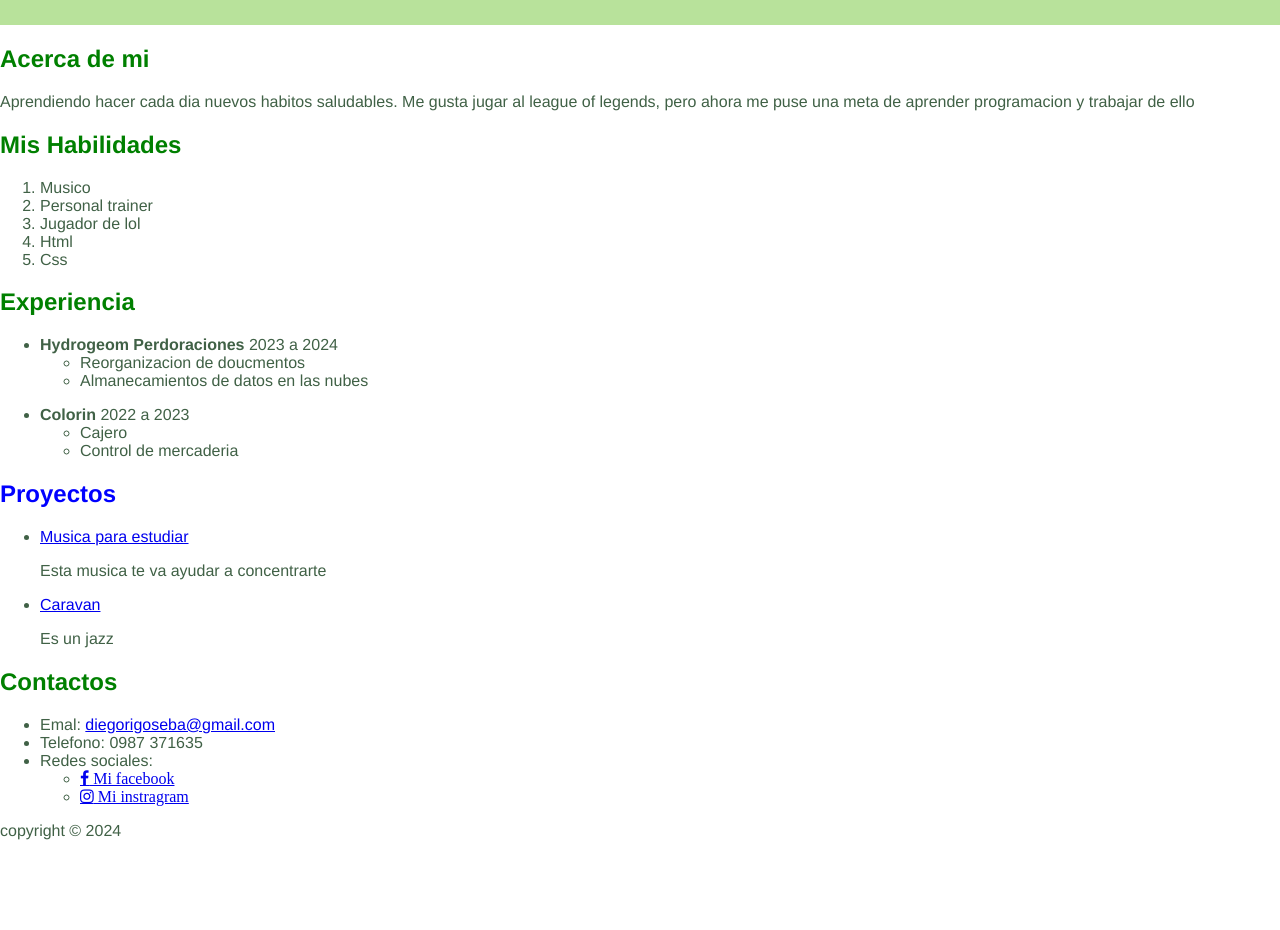
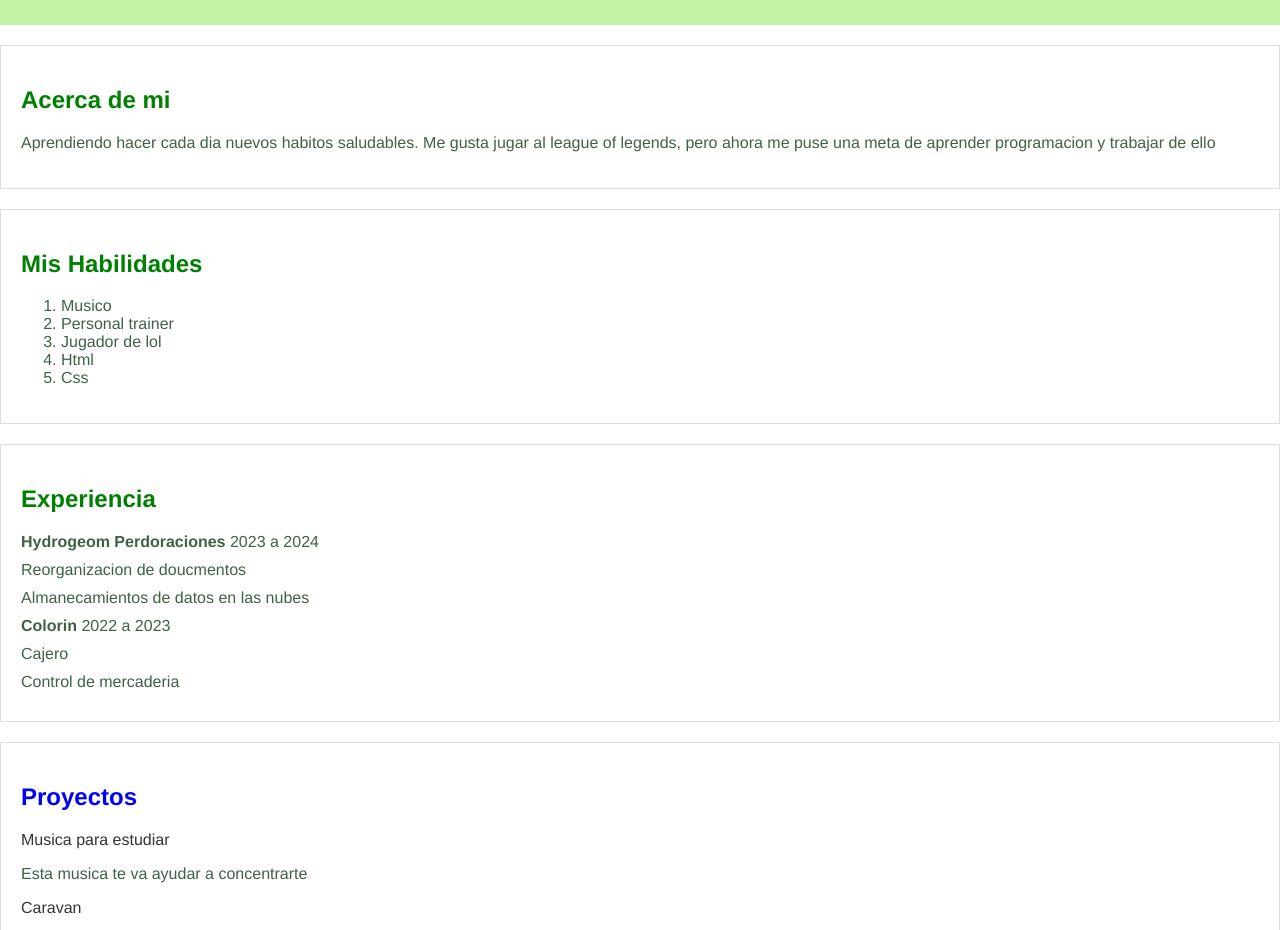
Before and after one commit to LaDieguera/html-portafolio, a plain HTML site: page index.html in a window 1280 px wide. Shown: the part 143-1073 px from the top of the page. Before the commit the page ends 999 px from the top, so only its background shows below. Drawn offline with Linux system fonts and the light colour scheme.

Commit message:
css casi culminado
tengo que corregir algunos detalles

```diff
--- a/style.css
+++ b/style.css
@@ -28,9 +28,76 @@ nav {
     transition: all 0.3s ease-in-out;
   }
   header {
-    background-color: #b8e29b;
-    color: #fff;
+    background-color: #c5f1a6;
+    color: #fded07;
     text-align: center;
     padding: 20px;
     margin-bottom: 20px;
   }
+  section {
+    padding: 20px;
+    border: 1px solid #ddd;
+    margin-bottom: 20px;
+  }
+  #acerca-de-mi {
+    text-align: justify;
+  }
+  #habilidades ul {
+    list-style: none;
+    padding: 0;
+  }
+
+  #habilidades ul li {
+    display: inline-block;
+    padding: 5px;
+    border: 1px solid #ddd;
+    border-radius: 5px;
+    margin-right: 10px;
+  }
+  #experiencia ul {
+    list-style: none;
+    padding: 0;
+    margin: 0;
+  }
+
+  #experiencia ul li {
+    margin-bottom: 10px;
+  }
+  #proyectos ul {
+    list-style: none;
+    padding: 0;
+    margin: 0;
+  }
+
+  #proyectos ul li a {
+    text-decoration: none;
+    color: #333;
+  }
+
+  #proyectos ul li a:hover {
+    text-decoration: underline;
+  }
+  #sociales {
+    list-style: none;
+    padding: 0;
+    margin-top: 10px;
+  }
+
+  #sociales li {
+    list-style: none;
+    display: inline-block;
+    padding: 5px;
+  }
+
+  .fa {
+    color: #333;
+    text-decoration: none;
+    margin-left: 0px;
+  }
+
+  footer {
+    background-color: #333;
+    color: #fff;
+    text-align: center;
+    padding: 10px;
+  }
```
